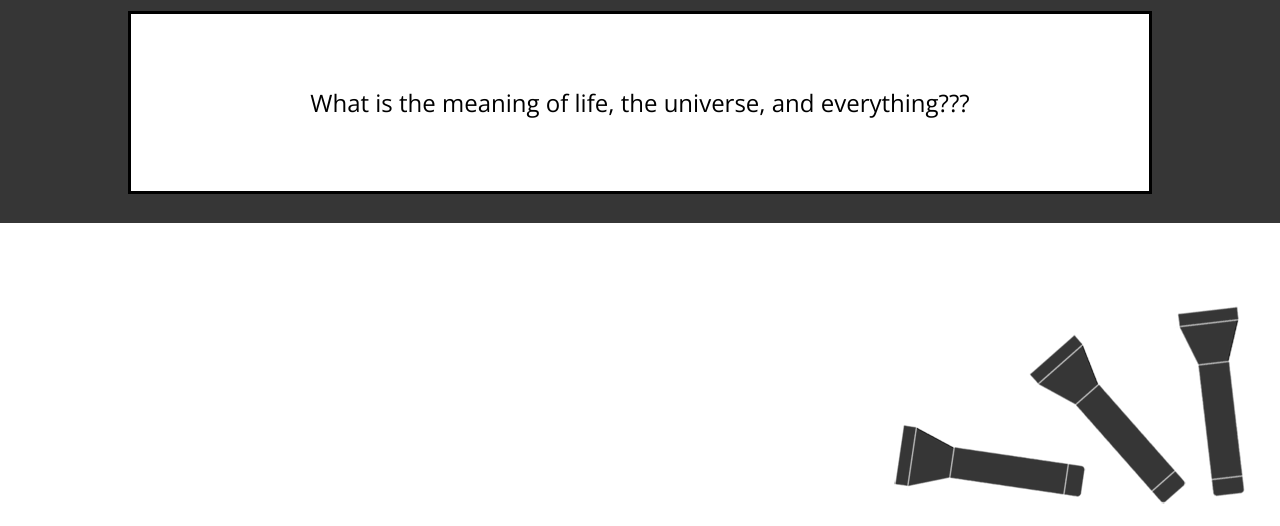
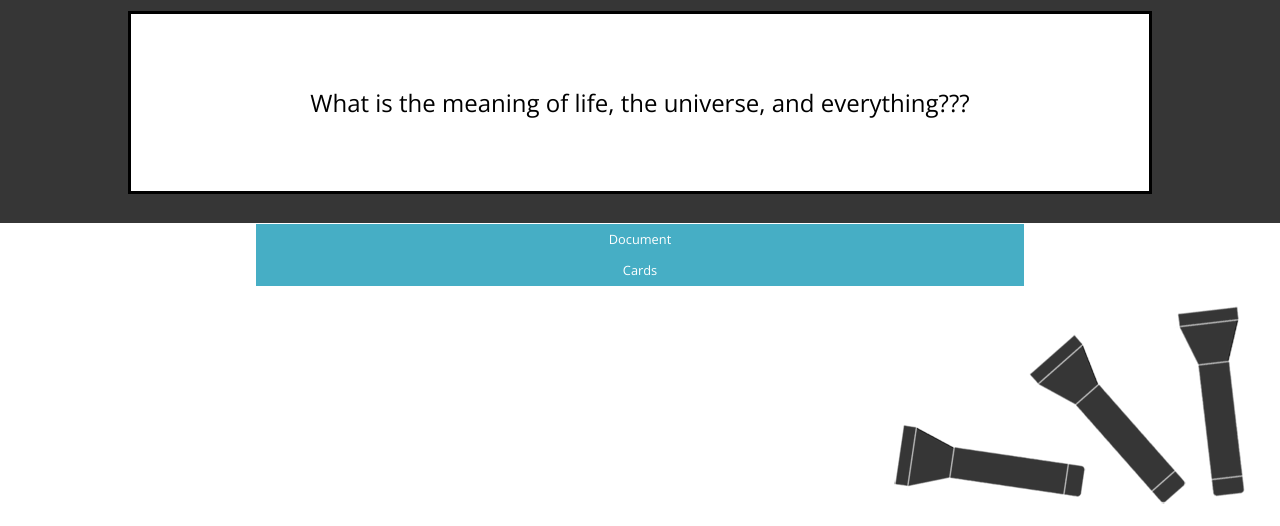
Before and after one commit to CaylaVinzons/FlashLearn, a Django app: page /document/1/ in a window 1280 px wide. Shown: the part 193-719 px from the top of the page. Run offline with Django 3.2, Linux system fonts and the light colour scheme; data comes from the database, SQL or seed files in the repository; both versions use the stored data as it was after the commit; some libraries are stand-ins or nearby versions.

Commit message:
make forms pretty and check ownership of document eventually for addcard

```diff
--- a/flashlearn/flashcards/templates/flashcards/document.html
+++ b/flashlearn/flashcards/templates/flashcards/document.html
@@ -19,6 +19,12 @@
           $("#back{{ c.card.pk }}").toggle();
         });
         {% endfor %}
+        $("#documentedit").click(function() {
+          $('#documentpane').toggle();
+        });
+        $("#cardedit").click(function() {
+          $("#cardpane").toggle();
+        });
     });
     </script>
 </head>
@@ -45,12 +51,50 @@
               {% endfor %}
           </div>
         </div>
-        <!-- <div class="editbuttons">
+        <div class="editbuttons" id="documentedit">
              Document
         </div>
-        <div class="editbuttons">
+        <div hidden id="documentpane">
+          <div id="dpane">
+            <form method="post" action="{% url 'flashcards:edit_document' document.pk %}">
+              {% csrf_token %}
+              <input name="document_name" type="text" value="{{ document.document_name }}" />
+              <textarea name="document_data" rows = "5" cols = "120">
+                {{ document.document_data }}
+              </textarea>
+              <input type="submit" value="Submit" />
+            </form>
+          </div>
+          </div>
+        <div class="editbuttons" id="cardedit">
             Cards
-        </div> -->
+        </div>
+        <div hidden id="cardpane">
+          <div id="ncpane">
+            <form method="post" action="{% url 'flashcards:add_card' %}">
+              {% csrf_token %}
+              <input type="hidden" name="card_document" value="{{ document.pk }}" />
+              <input placeholder="Front" name="front_data" type="text" />
+              <input placeholder="Back" name="back_data" type="text" />
+              <input type="submit" value="Submit" />
+            </form>
+          </div>
+          {% for c in card_deck %}
+            <div id="cpane{{ c.card.pk }}">
+              <form method="post" action="{% url 'flashcards:edit_card' c.card.pk %}">
+                {% csrf_token %}
+                <input name="front_data" type="text" value="{{ c.card.front_data }}"/>
+                <input name="back_data" type="text" value="{{ c.card.back_data }}"/>
+                <input type="submit" value="Submit" />
+              </form>
+              <form method="post" action="{% url 'flashcards:delete_card' c.card.pk %}">
+                {% csrf_token %}
+                <input type="hidden" name="document_id" value="{{ document.pk }}" />
+                <input type="submit" value="Delete" />
+              </form>
+            </div>
+          {% endfor %}
+        </div>
       </div>
     </body>
 </html>
--- a/flashlearn/flashcards/urls.py
+++ b/flashlearn/flashcards/urls.py
@@ -7,6 +7,7 @@ urlpatterns = [
     url(r'^flashlearn/$', views.flashlearn, name='flashlearn'),
     url(r'^card/(?P<card_id>[0-9]+)/edit/$', views.edit_card, name='edit_card'),
     url(r'^card/add/$', views.add_card, name='add_card'),
+    url(r'^card/(?P<card_id>[0-9]+)/delete/$', views.delete_card, name='delete_card'),
     url(r'^document/(?P<document_id>[0-9]+)/$', views.view_document, name='view_document'),
     url(r'^document/(?P<document_id>[0-9]+)/edit/$', views.edit_document, name='edit_document'),
     url(r'^scan/upload/$', views.upload_scan, name="upload_scan"),
--- a/flashlearn/flashcards/views.py
+++ b/flashlearn/flashcards/views.py
@@ -24,12 +24,13 @@ def login(request):
     return render(request, "flashcards/login.html")
 
 def view_document(request, document_id):
+    form = DocumentEditForm()
     try:
         document = Document.objects.get(pk=document_id)
     except Document.DoesNotExist:
         raise Http404("Document doesn't exist")
     document_cards = DocumentCard.objects.all().filter(document=document)
-    return render(request, "flashcards/document.html", {'document': document, 'card_deck': document_cards})
+    return render(request, "flashcards/document.html", {'document': document, 'card_deck': document_cards, 'form': form})
 
 def add_card(request):
     if request.method == 'POST':
@@ -38,9 +39,9 @@ def add_card(request):
             c_document = request.POST['card_document']
             c_front = request.POST['front_data']
             c_back = request.POST['back_data']
-            card = Card.objects.add(front_data=c_front, back_data=c_back)
+            card = Card(front_data=c_front, back_data=c_back)
             card.save()
-            card_document = DocumentCard.objects.add(card=card, document=Document.objects.get(pk=c_document))
+            card_document = DocumentCard(card=card, document=Document.objects.get(pk=c_document))
             card_document.save()
             return redirect("flashcards:view_document", document_id=card_document.document.pk)
 
@@ -54,34 +55,34 @@ def edit_card(request, card_id):
                 raise Http404("Card doesn't exist")
             c_front = request.POST['front_data']
             c_back = request.POST['back_data']
-            edited_card = Card.objects.create(front_data=c_front, back_data=back_data)
-            card = edited_card
+            card.front_data = c_front
+            card.back_data = c_back
             card.save()
             card_document = DocumentCard.objects.get(card=card)
             return redirect("flashcards:view_document", document_id=card_document.document.pk)
 
 def delete_card(request, card_id):
+    card = Card.objects.get(pk=card_id)
+    DocumentCard.objects.filter(card=card).delete()
+    card.delete()
     if request.method == 'POST':
-        card_document_id = DocumentCard.objects.get(card=card).document.pk
-        card = Card.objects.get(pk=card_id)
-        DocumentCard.objects.filter(card=card).delete()
-        card.delete()
+        card_document_id = request.POST['document_id']
         return redirect("flashcards:view_document", document_id=card_document_id)
+    else:
+        return redirect("flashcards:view_library")
 
 def edit_document(request, document_id):
     if request.method == 'POST':
-        form = DocumentEditForm(request.POST)
-        if form.is_valid():
-            try:
-                document = Document.objects.get(pk=document_id)
-            except Document.DoesNotExist:
-                raise Http404("Document doesn't exist")
-            d_name = request.POST['document_name']
-            d_data = request.POST['document_data']
-            edited_document = Document.objects.create(document_name=d_name, document_data=d_data)
-            document = edited_document
-            document.save()
-            return redirect("flashcards:view_document", document_id=document_id)
+        try:
+            document = Document.objects.get(pk=document_id)
+        except Document.DoesNotExist:
+            raise Http404("Document doesn't exist")
+        d_name = request.POST['document_name']
+        d_data = request.POST['document_data']
+        document.document_name = d_name
+        document.document_data = d_data
+        document.save()
+        return redirect("flashcards:view_document", document_id=document_id)
 
 def view_library(request):
     if loggedin(request):
```
Also changed, not shown: flashlearn/db.sqlite3.
